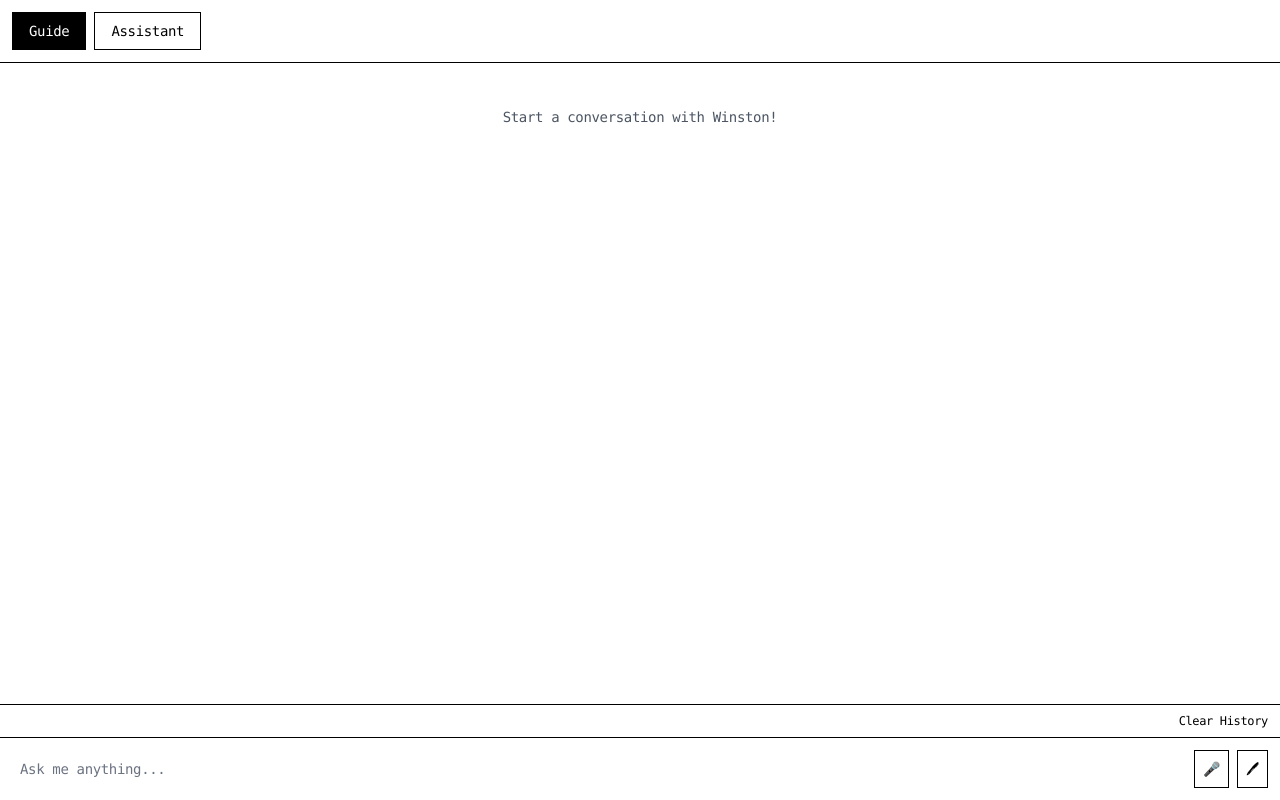
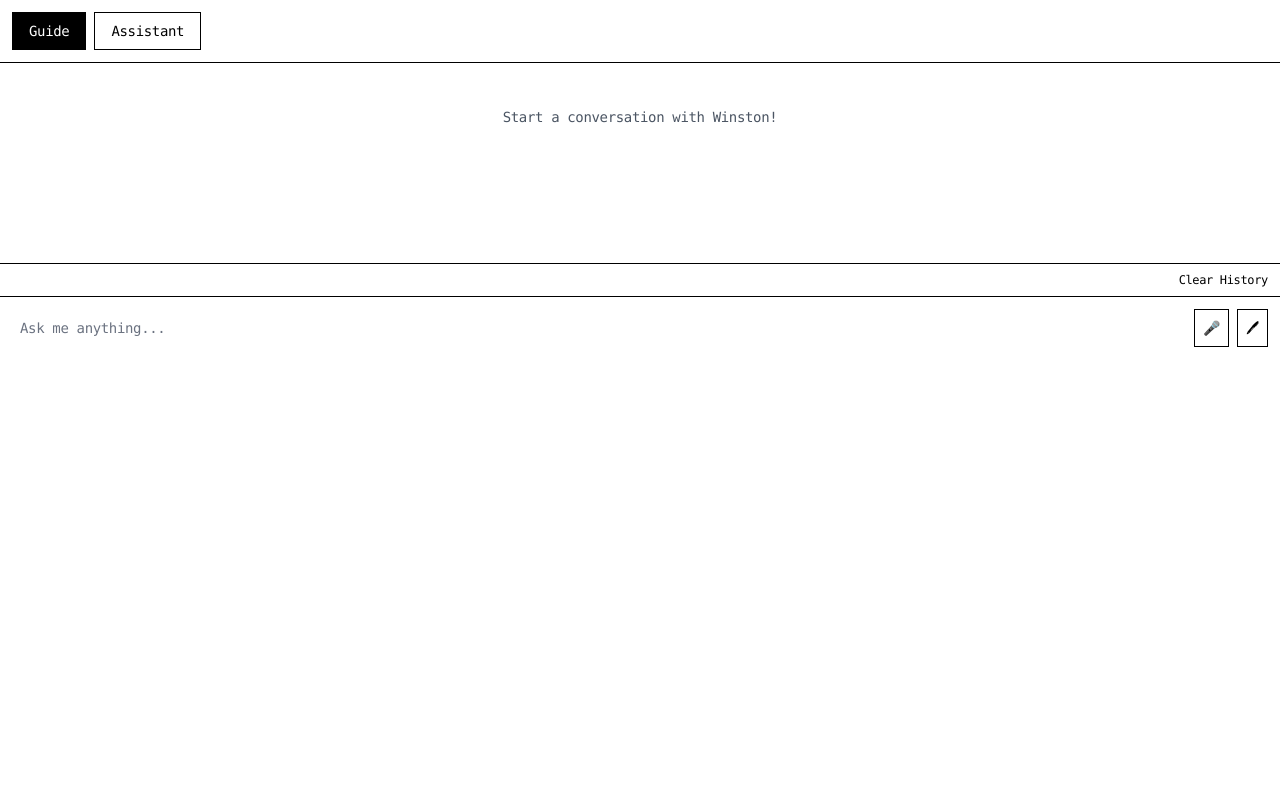
Before and after one commit to WinstonAC/winston-Chat, a Next.js app: page /winston-widget in a window 1280 px wide. Built offline with nearby package versions, Linux system fonts and the light colour scheme.

Commit message:
fix: widget sizing for iframe embedding - proper height constraints and overflow handling

```diff
--- a/app/components/ChatBox.tsx
+++ b/app/components/ChatBox.tsx
@@ -198,7 +198,8 @@ export default function ChatBox({ onClose, isEmbedded = false }: ChatBoxProps) {
         height: '100%',
         display: 'flex',
         flexDirection: 'column',
-        boxSizing: 'border-box'
+        boxSizing: 'border-box',
+        overflow: 'hidden'
       }}
     >
       {/* Header with mascot and close button */}
--- a/app/winston-widget/page.tsx
+++ b/app/winston-widget/page.tsx
@@ -30,11 +30,13 @@ export default function WinstonWidgetPage() {
         color: '#000',
         fontFamily: 'monospace',
         width: '100%',
-        height: '100vh',
+        height: '100%',
         minHeight: '400px',
+        maxHeight: '600px',
         boxSizing: 'border-box',
         display: 'flex',
-        flexDirection: 'column'
+        flexDirection: 'column',
+        overflow: 'hidden'
       }}
     >
       <ChatBox isEmbedded={true} />
```
